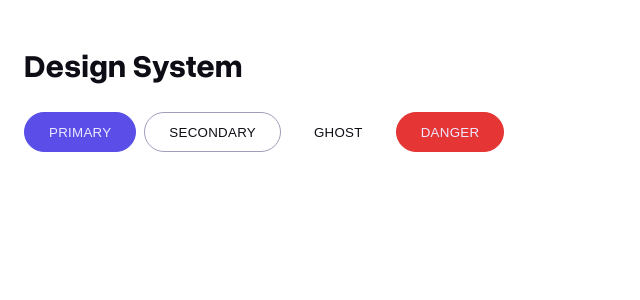
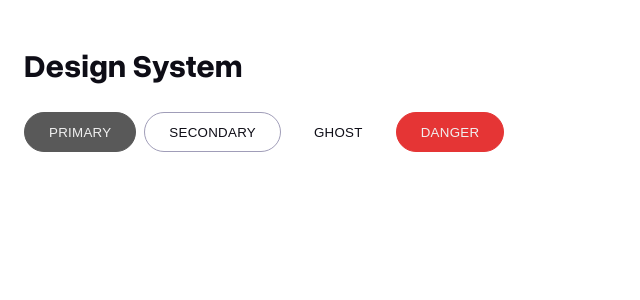
Before and after one commit to elenaferreras/ds-lab, a React (Vite) app: page / in a window 1280 px wide. Shown: the top 300 px of the page, without its empty margins (0-640 px from the left). Built offline with nearby package versions, Linux system fonts and the light colour scheme.

Commit message:
fix token values

```diff
--- a/src/tokens/brand/farco.css
+++ b/src/tokens/brand/farco.css
@@ -2,63 +2,69 @@
  * LAYER: Brand — Farco
  * Activated via [data-brand="farco"].
  * Contains raw color scales (light + dark variants), radius, and font-family.
- * Farco identity: blue-purple tones, rounded corners, humanist sans.
+ * Farco identity: black/grey primary, lime secondary, blue-tinted neutral.
  * Never consumed by components directly — use theme/light.css or theme/dark.css.
+ *
+ * Light scale: 100 = lightest, 1000 = darkest.
+ * Dark scale:  100 = darkest, 1000 = lightest (inverted for dark surfaces).
+ * This means theme/light.css uses high steps (600–800) for prominent elements,
+ * and theme/dark.css also uses high steps (700–900) which resolve to lighter
+ * values — ensuring contrast against the dark page background.
  */
 
 [data-brand="farco"] {
 
   /* -------------------------------------------------------------------------
-   * Primary scale — blue-purple (light mode)
+   * Primary scale — grey (light mode)
    * ------------------------------------------------------------------------- */
-  --ds-brand-color-light-primary-100: #ede9ff;
-  --ds-brand-color-light-primary-200: #d4ccff;
-  --ds-brand-color-light-primary-300: #b3a6ff;
-  --ds-brand-color-light-primary-400: #8b7af7;
-  --ds-brand-color-light-primary-500: #6b55f0;
-  --ds-brand-color-light-primary-600: #5b4ee8;
-  --ds-brand-color-light-primary-700: #4a3dd0;
-  --ds-brand-color-light-primary-800: #3a2faa;
-  --ds-brand-color-light-primary-900: #2b2280;
-  --ds-brand-color-light-primary-1000: #1a1550;
+  --ds-brand-color-light-primary-100: #f0f0f0;
+  --ds-brand-color-light-primary-200: #d9d9d9;
+  --ds-brand-color-light-primary-300: #bfbfbf;
+  --ds-brand-color-light-primary-400: #a0a0a0;
+  --ds-brand-color-light-primary-500: #7a7a7a;
+  --ds-brand-color-light-primary-600: #595959;
+  --ds-brand-color-light-primary-700: #404040;
+  --ds-brand-color-light-primary-800: #2b2b2b;
+  --ds-brand-color-light-primary-900: #1a1a1a;
+  --ds-brand-color-light-primary-1000: #000000;
 
-  /* Primary scale — blue-purple (dark mode) */
-  --ds-brand-color-dark-primary-100: #1a1550;
-  --ds-brand-color-dark-primary-200: #2b2280;
-  --ds-brand-color-dark-primary-300: #3a2faa;
-  --ds-brand-color-dark-primary-400: #4a3dd0;
-  --ds-brand-color-dark-primary-500: #6b55f0;
-  --ds-brand-color-dark-primary-600: #7b6eff;
-  --ds-brand-color-dark-primary-700: #9b91ff;
-  --ds-brand-color-dark-primary-800: #b3a6ff;
-  --ds-brand-color-dark-primary-900: #d4ccff;
-  --ds-brand-color-dark-primary-1000: #ede9ff;
+  /* Primary scale — grey (dark mode) */
+  --ds-brand-color-dark-primary-100: #000000;
+  --ds-brand-color-dark-primary-200: #1a1a1a;
+  --ds-brand-color-dark-primary-300: #2b2b2b;
+  --ds-brand-color-dark-primary-400: #404040;
+  --ds-brand-color-dark-primary-500: #595959;
+  --ds-brand-color-dark-primary-600: #7a7a7a;
+  --ds-brand-color-dark-primary-700: #a0a0a0;
+  --ds-brand-color-dark-primary-800: #bfbfbf;
+  --ds-brand-color-dark-primary-900: #d9d9d9;
+  --ds-brand-color-dark-primary-1000: #f0f0f0;
 
   /* -------------------------------------------------------------------------
-   * Secondary scale — soft violet (light mode)
+   * Secondary scale — lime (light mode)
    * ------------------------------------------------------------------------- */
-  --ds-brand-color-light-secondary-100: #f5f0ff;
-  --ds-brand-color-light-secondary-200: #e8deff;
-  --ds-brand-color-light-secondary-300: #d2bfff;
-  --ds-brand-color-light-secondary-400: #b89afc;
-  --ds-brand-color-light-secondary-500: #9d7bf5;
-  --ds-brand-color-light-secondary-600: #8560e8;
-  --ds-brand-color-light-secondary-700: #6d47cc;
-  --ds-brand-color-light-secondary-800: #5533aa;
-  --ds-brand-color-light-secondary-900: #3d2280;
-  --ds-brand-color-light-secondary-1000: #261255;
+  --ds-brand-color-light-secondary-100: #f5ffe6;
+  --ds-brand-color-light-secondary-200: #e5ffc0;
+  --ds-brand-color-light-secondary-300: #d4ff99;
+  --ds-brand-color-light-secondary-400: #c0f570;
+  --ds-brand-color-light-secondary-500: #aae84a;
+  --ds-brand-color-light-secondary-600: #92d62e;
+  --ds-brand-color-light-secondary-700: #72b01a;
+  --ds-brand-color-light-secondary-800: #558a0f;
+  --ds-brand-color-light-secondary-900: #3a6306;
+  --ds-brand-color-light-secondary-1000: #112200;
 
-  /* Secondary scale — soft violet (dark mode) */
-  --ds-brand-color-dark-secondary-100: #261255;
-  --ds-brand-color-dark-secondary-200: #3d2280;
-  --ds-brand-color-dark-secondary-300: #5533aa;
-  --ds-brand-color-dark-secondary-400: #6d47cc;
-  --ds-brand-color-dark-secondary-500: #8560e8;
-  --ds-brand-color-dark-secondary-600: #9d7bf5;
-  --ds-brand-color-dark-secondary-700: #b89afc;
-  --ds-brand-color-dark-secondary-800: #d2bfff;
-  --ds-brand-color-dark-secondary-900: #e8deff;
-  --ds-brand-color-dark-secondary-1000: #f5f0ff;
+  /* Secondary scale — lime (dark mode) */
+  --ds-brand-color-dark-secondary-100: #112200;
+  --ds-brand-color-dark-secondary-200: #3a6306;
+  --ds-brand-color-dark-secondary-300: #558a0f;
+  --ds-brand-color-dark-secondary-400: #72b01a;
+  --ds-brand-color-dark-secondary-500: #92d62e;
+  --ds-brand-color-dark-secondary-600: #aae84a;
+  --ds-brand-color-dark-secondary-700: #c0f570;
+  --ds-brand-color-dark-secondary-800: #d4ff99;
+  --ds-brand-color-dark-secondary-900: #e5ffc0;
+  --ds-brand-color-dark-secondary-1000: #f5ffe6;
 
   /* -------------------------------------------------------------------------
    * Neutral scale — blue-tinted grey (light mode)
--- a/src/tokens/brand/neutral.css
+++ b/src/tokens/brand/neutral.css
@@ -2,37 +2,43 @@
  * LAYER: Brand — Neutral
  * Activated via [data-brand="neutral"].
  * Contains raw color scales (light + dark variants), radius, and font-family.
- * Neutral identity: pure achromatic grays, tighter corners, geometric sans.
+ * Neutral identity: blue primary, pure grey neutral, tight corners.
  * Never consumed by components directly — use theme/light.css or theme/dark.css.
+ *
+ * Light scale: 100 = lightest, 1000 = darkest.
+ * Dark scale:  100 = darkest, 1000 = lightest (inverted for dark surfaces).
+ * This means theme/light.css uses high steps (600–800) for prominent elements,
+ * and theme/dark.css also uses high steps (700–900) which resolve to lighter
+ * values — ensuring contrast against the dark page background.
  */
 
 [data-brand="neutral"] {
 
   /* -------------------------------------------------------------------------
-   * Primary scale — pure dark (light mode)
+   * Primary scale — blue (light mode)
    * ------------------------------------------------------------------------- */
-  --ds-brand-color-light-primary-100: #f5f5f5;
-  --ds-brand-color-light-primary-200: #e0e0e0;
-  --ds-brand-color-light-primary-300: #c2c2c2;
-  --ds-brand-color-light-primary-400: #9e9e9e;
-  --ds-brand-color-light-primary-500: #757575;
-  --ds-brand-color-light-primary-600: #616161;
-  --ds-brand-color-light-primary-700: #424242;
-  --ds-brand-color-light-primary-800: #303030;
-  --ds-brand-color-light-primary-900: #1c1c1c;
-  --ds-brand-color-light-primary-1000: #0a0a0a;
+  --ds-brand-color-light-primary-100: #e6f4ff;
+  --ds-brand-color-light-primary-200: #bae0ff;
+  --ds-brand-color-light-primary-300: #91caff;
+  --ds-brand-color-light-primary-400: #69b1ff;
+  --ds-brand-color-light-primary-500: #4096ff;
+  --ds-brand-color-light-primary-600: #1677ff;
+  --ds-brand-color-light-primary-700: #0958d9;
+  --ds-brand-color-light-primary-800: #003eb3;
+  --ds-brand-color-light-primary-900: #002c8c;
+  --ds-brand-color-light-primary-1000: #001145;
 
-  /* Primary scale — pure dark (dark mode) */
-  --ds-brand-color-dark-primary-100: #0a0a0a;
-  --ds-brand-color-dark-primary-200: #1c1c1c;
-  --ds-brand-color-dark-primary-300: #303030;
-  --ds-brand-color-dark-primary-400: #424242;
-  --ds-brand-color-dark-primary-500: #616161;
-  --ds-brand-color-dark-primary-600: #757575;
-  --ds-brand-color-dark-primary-700: #9e9e9e;
-  --ds-brand-color-dark-primary-800: #c2c2c2;
-  --ds-brand-color-dark-primary-900: #e0e0e0;
-  --ds-brand-color-dark-primary-1000: #f5f5f5;
+  /* Primary scale — blue (dark mode) */
+  --ds-brand-color-dark-primary-100: #001145;
+  --ds-brand-color-dark-primary-200: #002c8c;
+  --ds-brand-color-dark-primary-300: #003eb3;
+  --ds-brand-color-dark-primary-400: #0958d9;
+  --ds-brand-color-dark-primary-500: #1677ff;
+  --ds-brand-color-dark-primary-600: #4096ff;
+  --ds-brand-color-dark-primary-700: #69b1ff;
+  --ds-brand-color-dark-primary-800: #91caff;
+  --ds-brand-color-dark-primary-900: #bae0ff;
+  --ds-brand-color-dark-primary-1000: #e6f4ff;
 
   /* -------------------------------------------------------------------------
    * Secondary scale — warm grey (light mode)
--- a/src/tokens/theme/dark.css
+++ b/src/tokens/theme/dark.css
@@ -17,36 +17,40 @@
   /* -----------------------------------------------------------------------
    * Action — Button primary
    * ----------------------------------------------------------------------- */
-  --ds-color-background-action-primary:          var(--ds-brand-color-dark-primary-600);
-  --ds-color-background-action-primary-hover:    var(--ds-brand-color-dark-primary-700);
-  --ds-color-background-action-primary-pressed:  var(--ds-brand-color-dark-primary-800);
+  /* In dark mode the button sits on a very dark surface, so we use a lighter
+     step from the dark scale (700–800) to make it stand out. */
+  --ds-color-background-action-primary:          var(--ds-brand-color-dark-primary-700);
+  --ds-color-background-action-primary-hover:    var(--ds-brand-color-dark-primary-800);
+  --ds-color-background-action-primary-pressed:  var(--ds-brand-color-dark-primary-900);
   --ds-color-background-action-primary-disabled: var(--ds-brand-color-dark-neutral-300);
 
-  --ds-color-foreground-action-on-primary:          var(--ds-brand-color-dark-primary-1000);
+  /* Text on top of the button — must contrast against the lighter button bg.
+     dark-primary-100 is the darkest step in the dark scale. */
+  --ds-color-foreground-action-on-primary:          var(--ds-brand-color-dark-primary-100);
   --ds-color-foreground-action-on-primary-disabled: var(--ds-brand-color-dark-neutral-500);
 
-  --ds-color-border-action-primary:          var(--ds-brand-color-dark-primary-600);
-  --ds-color-border-action-primary-hover:    var(--ds-brand-color-dark-primary-700);
-  --ds-color-border-action-primary-pressed:  var(--ds-brand-color-dark-primary-800);
+  --ds-color-border-action-primary:          var(--ds-brand-color-dark-primary-700);
+  --ds-color-border-action-primary-hover:    var(--ds-brand-color-dark-primary-800);
+  --ds-color-border-action-primary-pressed:  var(--ds-brand-color-dark-primary-900);
   --ds-color-border-action-primary-disabled: var(--ds-brand-color-dark-neutral-300);
 
   /* Action — Button secondary */
   --ds-color-background-action-secondary:          transparent;
-  --ds-color-background-action-secondary-hover:    var(--ds-brand-color-dark-primary-200);
-  --ds-color-background-action-secondary-pressed:  var(--ds-brand-color-dark-primary-300);
+  --ds-color-background-action-secondary-hover:    var(--ds-brand-color-dark-primary-300);
+  --ds-color-background-action-secondary-pressed:  var(--ds-brand-color-dark-primary-400);
   --ds-color-background-action-secondary-disabled: transparent;
 
-  --ds-color-foreground-action-on-secondary:          var(--ds-brand-color-dark-primary-700);
-  --ds-color-foreground-action-on-secondary-hover:    var(--ds-brand-color-dark-primary-800);
+  --ds-color-foreground-action-on-secondary:          var(--ds-brand-color-dark-primary-800);
+  --ds-color-foreground-action-on-secondary-hover:    var(--ds-brand-color-dark-primary-900);
   --ds-color-foreground-action-on-secondary-disabled: var(--ds-brand-color-dark-neutral-500);
 
-  --ds-color-border-action-secondary:          var(--ds-brand-color-dark-primary-600);
-  --ds-color-border-action-secondary-hover:    var(--ds-brand-color-dark-primary-700);
-  --ds-color-border-action-secondary-pressed:  var(--ds-brand-color-dark-primary-800);
+  --ds-color-border-action-secondary:          var(--ds-brand-color-dark-primary-700);
+  --ds-color-border-action-secondary-hover:    var(--ds-brand-color-dark-primary-800);
+  --ds-color-border-action-secondary-pressed:  var(--ds-brand-color-dark-primary-900);
   --ds-color-border-action-secondary-disabled: var(--ds-brand-color-dark-neutral-300);
 
   /* Action — focus ring */
-  --ds-color-border-action-focus: var(--ds-brand-color-dark-primary-600);
+  --ds-color-border-action-focus: var(--ds-brand-color-dark-primary-700);
 
   /* -----------------------------------------------------------------------
    * Input
@@ -63,7 +67,7 @@
 
   --ds-color-border-input-default:  var(--ds-brand-color-dark-neutral-500);
   --ds-color-border-input-hover:    var(--ds-brand-color-dark-neutral-700);
-  --ds-color-border-input-focused:  var(--ds-brand-color-dark-primary-600);
+  --ds-color-border-input-focused:  var(--ds-brand-color-dark-primary-700);
   --ds-color-border-input-disabled: var(--ds-brand-color-dark-neutral-300);
   --ds-color-border-input-error:    var(--ds-brand-color-dark-error-500);
 
```
